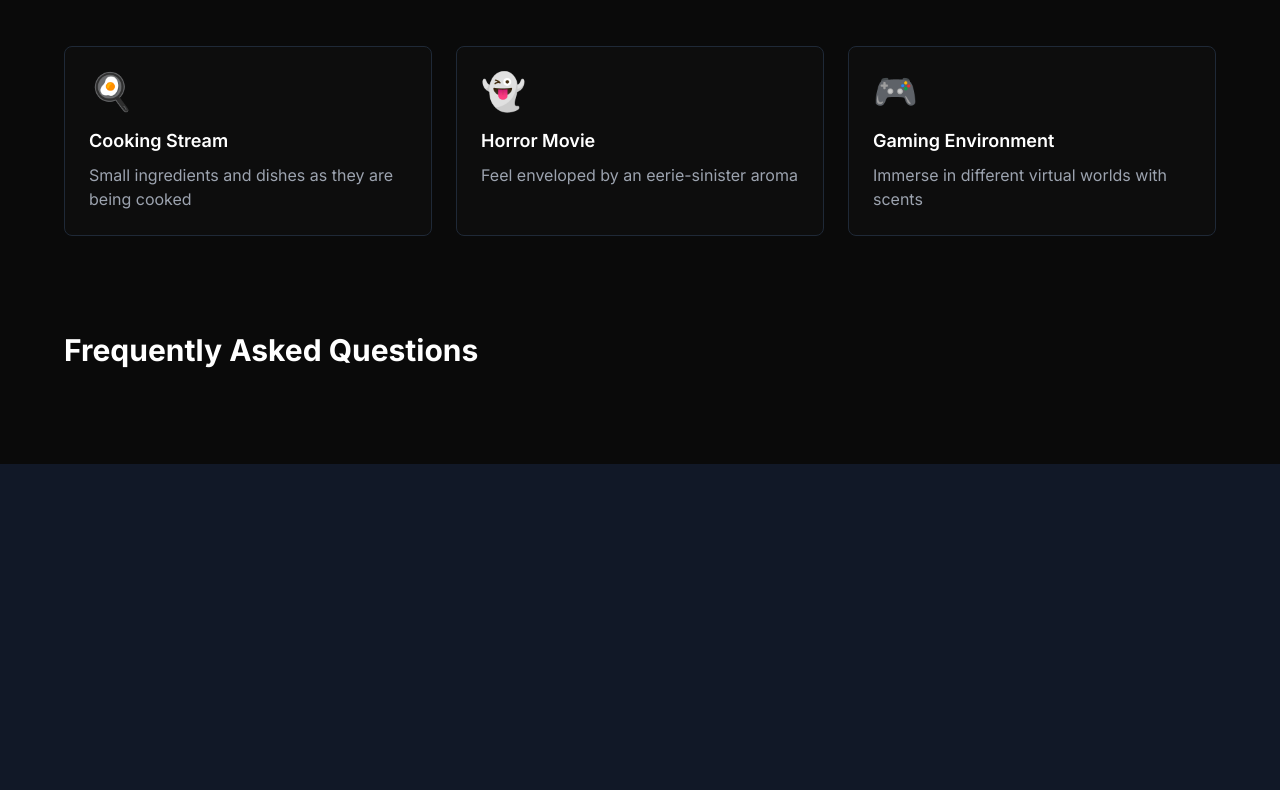
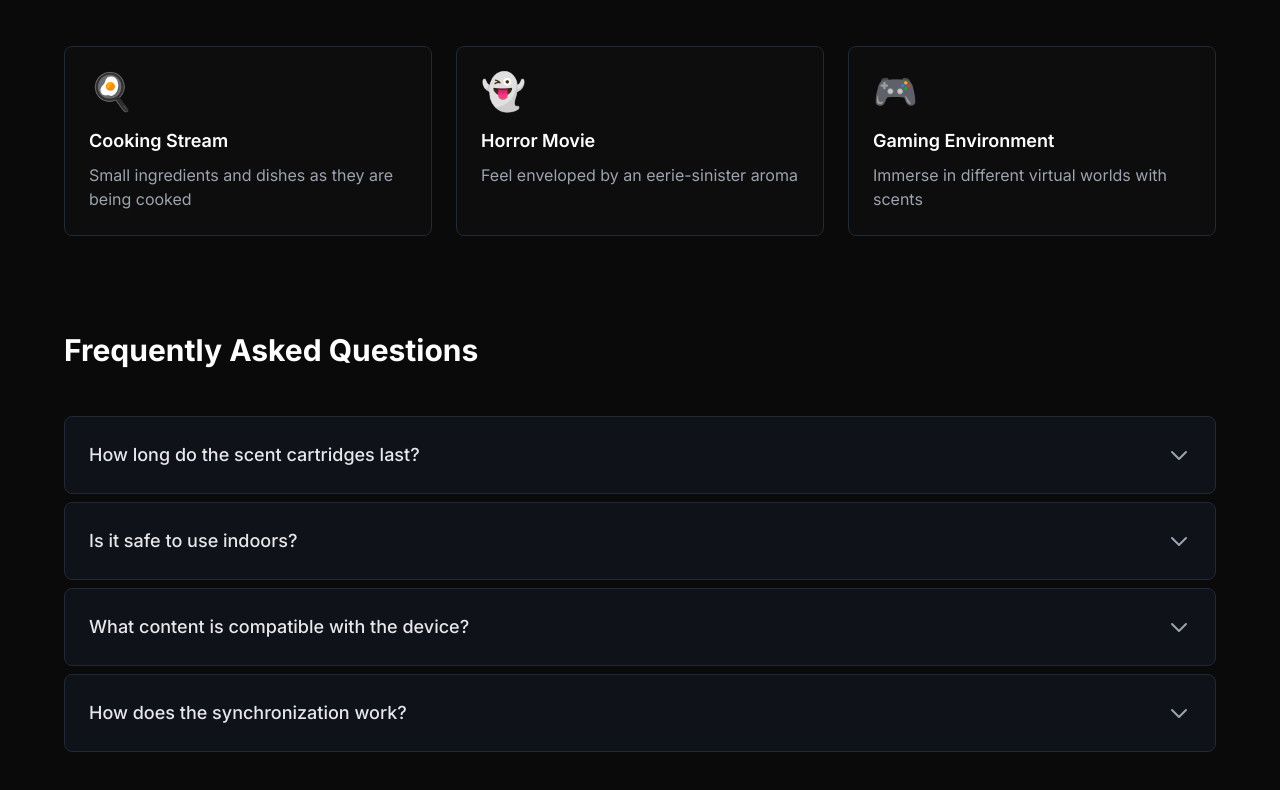
Before and after one commit to dyyfk/Scent_Emitter, a Next.js app: page / in a window 1280 px wide. Shown: the part 1470-2260 px from the top of the page. Before the commit the page ends 1934 px from the top, so only its background shows below. Built offline with nearby package versions, Linux system fonts and the light colour scheme.

Commit message:
added FAQ

```diff
--- a/src/app/page.tsx
+++ b/src/app/page.tsx
@@ -1,6 +1,14 @@
+'use client'
 import Image from 'next/image'
+import { useState } from 'react'
 
 export default function Home() {
+  const [openFaqIndex, setOpenFaqIndex] = useState<number | null>(null);
+
+  const toggleFaq = (index: number) => {
+    setOpenFaqIndex(openFaqIndex === index ? null : index);
+  };
+
   return (
     <main className="min-h-screen bg-[#0A0A0A] px-4 md:px-8 lg:px-16 py-8 md:py-12 space-y-16 md:space-y-24">
       {/* Hero Section */}
@@ -142,7 +150,59 @@ export default function Home() {
       {/* FAQ Section */}
       <section className="max-w-7xl mx-auto">
         <h2 className="text-2xl md:text-3xl font-bold text-white mb-8 md:mb-12">Frequently Asked Questions</h2>
-        {/* FAQ items can be added here */}
+        <div className="flex flex-col gap-2">
+          {[
+            {
+              question: "How long do the scent cartridges last?",
+              answer: "Each cartridge typically lasts for 30-40 hours of active use. The app will notify you when it's time to replace a cartridge."
+            },
+            {
+              question: "Is it safe to use indoors?",
+              answer: "Yes, all our scents are made from natural, hypoallergenic ingredients that are safe for indoor use. The device includes built-in safety features for controlled dispersion."
+            },
+            {
+              question: "What content is compatible with the device?",
+              answer: "Our device works with specially encoded videos from our partner platforms. We're continuously expanding our library and working with content creators to bring more scent-enabled experiences."
+            },
+            {
+              question: "How does the synchronization work?",
+              answer: "The device connects to your computer or mobile device via Bluetooth. Our software reads special timestamps in compatible content to release the right scents at the perfect moment."
+            }
+          ].map((faq, i) => (
+            <button
+              key={i}
+              onClick={() => toggleFaq(i)}
+              className="w-full text-left"
+            >
+              <div className="p-4 md:p-6 bg-[#0F1218] rounded-lg border border-gray-800 transition-all hover:border-gray-700">
+                <div className="flex justify-between items-center">
+                  <h3 className="text-base md:text-lg font-medium text-gray-200">{faq.question}</h3>
+                  <svg
+                    width="24"
+                    height="24"
+                    viewBox="0 0 24 24"
+                    fill="none"
+                    stroke="currentColor"
+                    className={`text-gray-400 transition-transform ${openFaqIndex === i ? 'rotate-180' : ''}`}
+                  >
+                    <path
+                      strokeLinecap="round"
+                      strokeLinejoin="round"
+                      strokeWidth={2}
+                      d="M19 9l-7 7-7-7"
+                    />
+                  </svg>
+                </div>
+                <div
+                  className={`overflow-hidden transition-all duration-300 ease-in-out ${openFaqIndex === i ? 'max-h-48 mt-4' : 'max-h-0'
+                    }`}
+                >
+                  <p className="text-sm md:text-base text-gray-400">{faq.answer}</p>
+                </div>
+              </div>
+            </button>
+          ))}
+        </div>
       </section>
     </main>
   )
```
